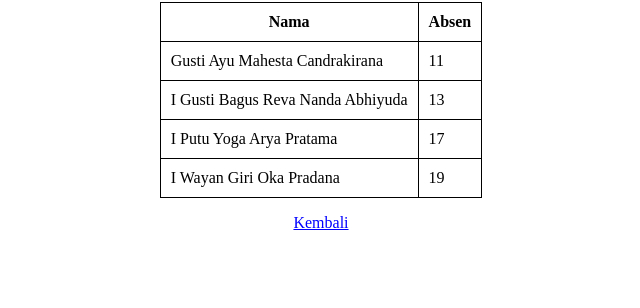
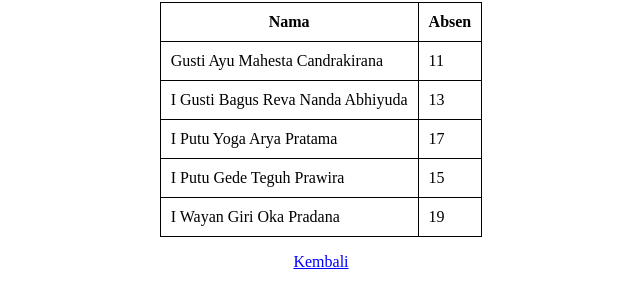
Before and after one commit to iTeguh08/websiteHikayat, a plain HTML site: page biodataKelompok.html in a window 1280 px wide. Shown: the part 78-386 px from the top of the page, without its empty margins (319-959 px from the left). Drawn offline with Linux system fonts and the light colour scheme.

Commit message:
Update biodataKelompok.html

```diff
--- a/biodataKelompok.html
+++ b/biodataKelompok.html
@@ -49,6 +49,10 @@
 			<td>17</td>
 		</tr>
 		<tr>
+			<td>I Putu Gede Teguh Prawira</td>
+			<td>15</td>
+		</tr>
+		<tr>
 			<td>I Wayan Giri Oka Pradana</td>
 			<td>19</td>
 		</tr>
```
